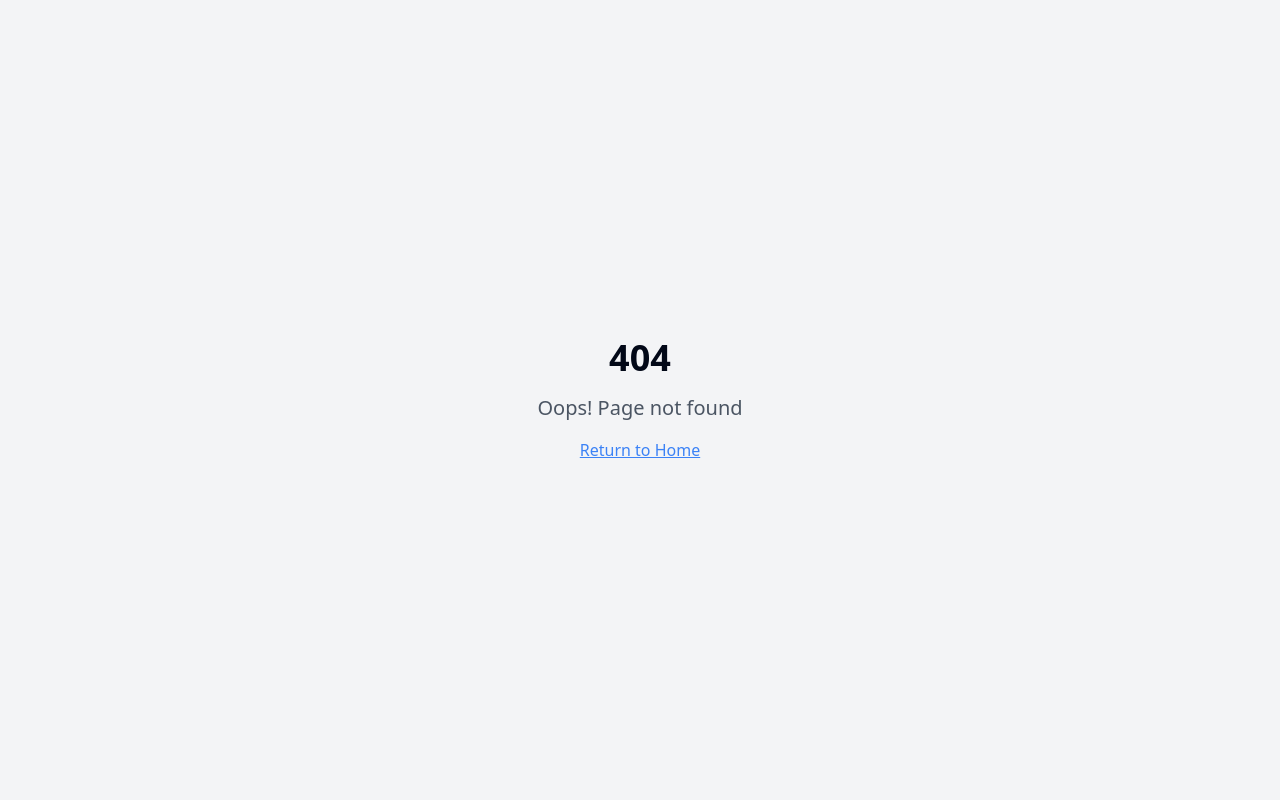
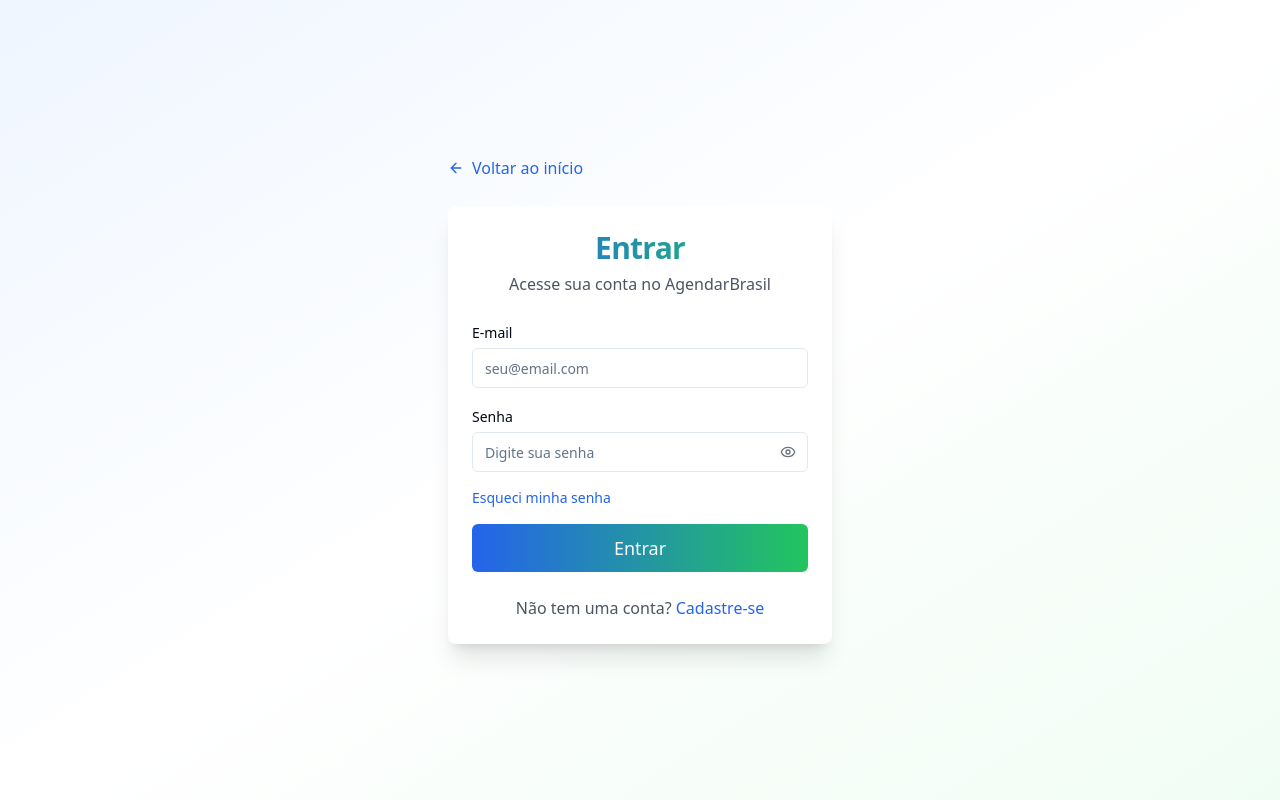
Before and after one commit to DSPchip/agendar-brasil-digital, a React (Vite) app: page /login in a window 1280 px wide. Before the commit this address had no page. Built offline with nearby package versions, Linux system fonts and the light colour scheme.

Commit message:
Add login page
Create the login page with basic form fields (email, password) and routing.

```diff
--- a/src/App.tsx
+++ b/src/App.tsx
@@ -6,6 +6,7 @@ import { QueryClient, QueryClientProvider } from "@tanstack/react-query";
 import { BrowserRouter, Routes, Route } from "react-router-dom";
 import Index from "./pages/Index";
 import Cadastro from "./pages/Cadastro";
+import Login from "./pages/Login";
 import PerfilPaciente from "./pages/PerfilPaciente";
 import PerfilMedico from "./pages/PerfilMedico";
 import NotFound from "./pages/NotFound";
@@ -21,6 +22,7 @@ const App = () => (
         <Routes>
           <Route path="/" element={<Index />} />
           <Route path="/cadastro" element={<Cadastro />} />
+          <Route path="/login" element={<Login />} />
           <Route path="/perfil-paciente" element={<PerfilPaciente />} />
           <Route path="/perfil-medico" element={<PerfilMedico />} />
           {/* ADD ALL CUSTOM ROUTES ABOVE THE CATCH-ALL "*" ROUTE */}
--- /dev/null
+++ b/src/pages/Login.tsx
@@ -0,0 +1,125 @@
+
+import { useState } from "react";
+import { useForm } from "react-hook-form";
+import { zodResolver } from "@hookform/resolvers/zod";
+import { z } from "zod";
+import { Button } from "@/components/ui/button";
+import { Input } from "@/components/ui/input";
+import { Label } from "@/components/ui/label";
+import { Card, CardContent, CardHeader, CardTitle } from "@/components/ui/card";
+import { ArrowLeft, Eye, EyeOff } from "lucide-react";
+import { Link } from "react-router-dom";
+
+const loginSchema = z.object({
+  email: z.string().email("E-mail inválido"),
+  senha: z.string().min(1, "Senha é obrigatória"),
+});
+
+type LoginFormData = z.infer<typeof loginSchema>;
+
+const Login = () => {
+  const [showPassword, setShowPassword] = useState(false);
+
+  const { register, handleSubmit, formState: { errors } } = useForm<LoginFormData>({
+    resolver: zodResolver(loginSchema),
+  });
+
+  const onSubmit = (data: LoginFormData) => {
+    console.log('Dados do login:', data);
+    // Aqui você implementaria a lógica de autenticação
+  };
+
+  return (
+    <div className="min-h-screen bg-gradient-to-br from-blue-50 via-white to-green-50 py-12 px-4 flex items-center justify-center">
+      <div className="container mx-auto max-w-md">
+        <div className="mb-6">
+          <Link to="/" className="inline-flex items-center text-blue-600 hover:text-blue-700 transition-colors">
+            <ArrowLeft className="w-4 h-4 mr-2" />
+            Voltar ao início
+          </Link>
+        </div>
+
+        <Card className="shadow-xl border-0">
+          <CardHeader className="text-center">
+            <CardTitle className="text-3xl font-bold bg-gradient-to-r from-blue-600 to-green-500 bg-clip-text text-transparent">
+              Entrar
+            </CardTitle>
+            <p className="text-gray-600">Acesse sua conta no AgendarBrasil</p>
+          </CardHeader>
+
+          <CardContent className="space-y-6">
+            <form onSubmit={handleSubmit(onSubmit)} className="space-y-4">
+              <div>
+                <Label htmlFor="email">E-mail</Label>
+                <Input
+                  id="email"
+                  type="email"
+                  {...register('email')}
+                  className="mt-1"
+                  placeholder="seu@email.com"
+                />
+                {errors.email && (
+                  <p className="text-sm text-red-500 mt-1">{errors.email.message}</p>
+                )}
+              </div>
+
+              <div>
+                <Label htmlFor="senha">Senha</Label>
+                <div className="relative mt-1">
+                  <Input
+                    id="senha"
+                    type={showPassword ? "text" : "password"}
+                    {...register('senha')}
+                    className="pr-10"
+                    placeholder="Digite sua senha"
+                  />
+                  <button
+                    type="button"
+                    onClick={() => setShowPassword(!showPassword)}
+                    className="absolute right-3 top-1/2 transform -translate-y-1/2 text-gray-500 hover:text-gray-700"
+                  >
+                    {showPassword ? (
+                      <EyeOff className="w-4 h-4" />
+                    ) : (
+                      <Eye className="w-4 h-4" />
+                    )}
+                  </button>
+                </div>
+                {errors.senha && (
+                  <p className="text-sm text-red-500 mt-1">{errors.senha.message}</p>
+                )}
+              </div>
+
+              <div className="flex items-center justify-between">
+                <Link
+                  to="/esqueci-senha"
+                  className="text-sm text-blue-600 hover:text-blue-700 transition-colors"
+                >
+                  Esqueci minha senha
+                </Link>
+              </div>
+
+              <Button
+                type="submit"
+                className="w-full h-12 text-lg bg-gradient-to-r from-blue-600 to-green-500 hover:from-blue-700 hover:to-green-600"
+              >
+                Entrar
+              </Button>
+            </form>
+
+            <div className="text-center">
+              <p className="text-gray-600">
+                Não tem uma conta?{' '}
+                <Link to="/cadastro" className="text-blue-600 hover:text-blue-700 font-medium">
+                  Cadastre-se
+                </Link>
+              </p>
+            </div>
+          </CardContent>
+        </Card>
+      </div>
+    </div>
+  );
+};
+
+export default Login;
```
